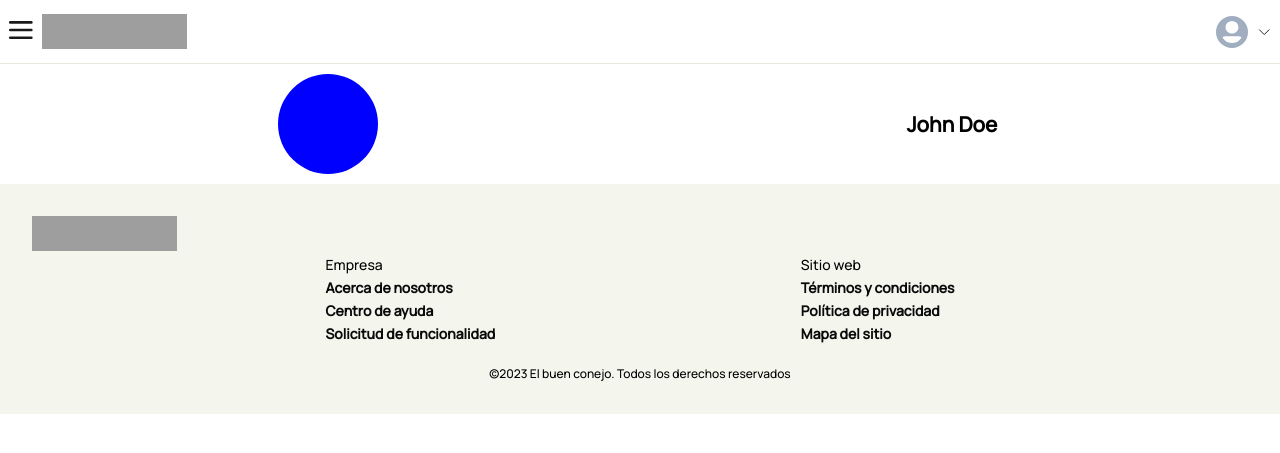
After one commit to rene3255/el-buen-conejo, a Django app: page /profile in a window 1280 px wide. The commit adds this page. Shown: the top 453 px of the page. Run offline with Django 4.2, Linux system fonts and the light colour scheme; the visitor is signed in with stand-in values (Sample User, id 1); grey boxes are pictures that could not be loaded.

Commit message:
add fix-navbar

```diff
--- a/homepage/urls.py
+++ b/homepage/urls.py
@@ -5,4 +5,5 @@ urlpatterns = [
     path('home', views.home, name='home'),
     path('homepage', views.homepage, name='homepage'),
     path('makeDetails', views.details, name='makeDetails'),
+    path('profile', views.profile, name='profile'),
 ]
--- a/homepage/views.py
+++ b/homepage/views.py
@@ -24,3 +24,11 @@ def details(request):
         'path_rute':'details'
     }
     return render(request,'MarketDetails/MarketDetails.html',context)
+
+@login_required
+def profile(request):
+    context = {
+        'elbuenconejo': 'Hello from hompage view',
+        'path_rute':'details'
+    }
+    return render(request,'Profile/Profile.html',context)
--- /dev/null
+++ b/static/css/Profile/Profile.css
@@ -0,0 +1,14 @@
+.profile-farmer__header{
+ display: grid;
+ grid-template-columns: 50% 50%;
+ place-items: center;
+ margin: 10px 0px;
+}
+.profile-farmer__header{
+  width: 100%;
+  height: 100px;
+}
+.profile-user{
+    width: 100px;
+    height: 100px;
+}
--- a/static/css/main.css
+++ b/static/css/main.css
@@ -5,3 +5,4 @@
 @import url(./home/home.css);
 @import url(./Register/Register.css);
 @import url(./MarketDetail/MarketDetail.css);
+@import url(./Profile/Profile.css);
--- /dev/null
+++ b/templates/Profile/Profile.html
@@ -0,0 +1,20 @@
+{% extends 'base.html' %}
+{% load static %}
+{% block content %}
+{% include 'layouts/header.html' with path_rute="perfil" %}
+<main>
+    <article class="profile-farmer">
+        <div class="profile-farmer__header">
+            <div class="ejemplo-img profile-user"></div>
+            <h5 >John Doe</h5>
+        </div>
+    </article>
+    <article class="cages-rabbit">
+    </article>
+    <article class="market-rabbit">
+    </article>
+    <article class="video-rabbit">
+    </article>
+</main>
+{% include 'layouts/footer.html' %}
+{% endblock %}
--- a/templates/components/Navbar.html
+++ b/templates/components/Navbar.html
@@ -1,4 +1,14 @@
 <nav class="navbar">
+    {% if user.is_authenticated %}
+    <div class="container-menu">
+        <div class="menu-mobile">
+            <div class="menu-mobile__icon"></div>
+        </div>
+        <a href="home" class="link__a-without-css">
+           <div class="full-logo"></div>
+        </a>
+    </div>
+    {% else %}
     <div class="container-menu">
         <div class="menu-mobile">
             <div class="menu-mobile__icon"></div>
@@ -7,6 +17,8 @@
            <div class="logo"></div>
         </a>
     </div>
+    {% endif %}
+
     <ul class="menu">
         <li>
             Comunidad
@@ -18,7 +30,30 @@
             Eventos y recurso
         </li>
     </ul>
-
+    {% if user.is_authenticated %}
+    <div class="container-image-user">
+        <div class="container-user-not-img">
+             <div class="user_not_img"></div>
+        </div>
+         <button class="button-input-user-setting">
+             <div class="input-user-setting"></div>
+         </button>
+         <div class="menu-user">
+             <ul>
+                 <li>
+                    <a href="profile" class="link__a-without-css">
+                        Mi perfil
+                    </a>
+                 </li>
+                 <li>
+                    <a href="logout" class="link__a-without-css">
+                        <span class="text-danger">Cerrar sesión</span>
+                    </a>
+                </li>
+             </ul>
+         </div>
+     </div>
+    {% else    %}
     <div class="button-login">
         <a href="login" class="link__a-without-css">
             <button class="btn btn-xs btn-primary-none">
@@ -31,5 +66,6 @@
             </button>
         </a>
     </div>
+    {% endif   %}
 
 </nav>
--- a/templates/layouts/header.html
+++ b/templates/layouts/header.html
@@ -1,7 +1,5 @@
 <header>
-    {% if path_rute == "home" %}
-        {% include 'components/NavbarAut.html' %}
-    {% elif path_rute == "details" %}
+    {% if path_rute == "details" %}
         {% include 'components/NavbarDetails.html' %}
     {% else %}
         {% include 'components/Navbar.html' %}
--- a/users_control/views.py
+++ b/users_control/views.py
@@ -76,4 +76,4 @@ def elbuenconejo_logout(request):
         print("Usuario", request.user.username)
         logout(request)
         messages.success(request,'Salió de sesión exitosamente')
-        return redirect('home')
+        return redirect('homepage')
```
Also changed, not shown: templates/components/NavbarAut.html (deleted, +0 -36 lines).
